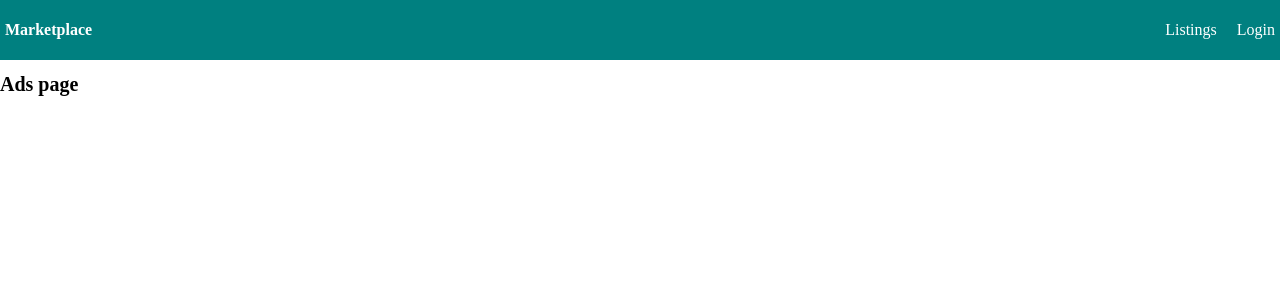
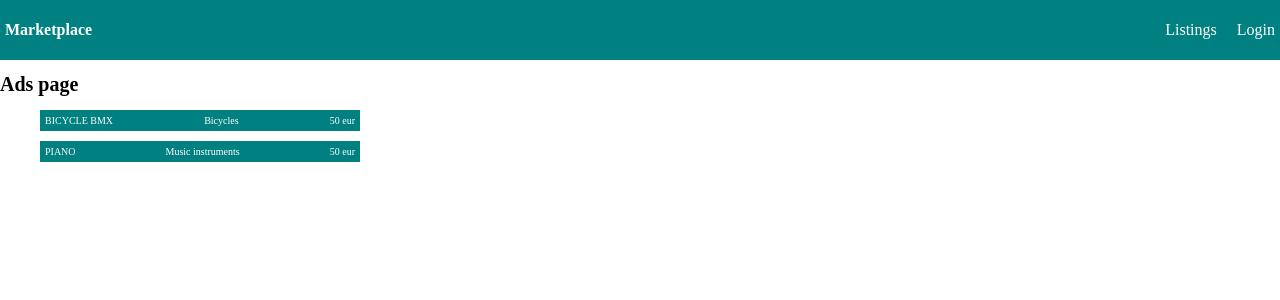
Before and after one commit to sergeidevz/marketplace-fullstack-example, an Angular app in the folder frontend-angular/: page /listings in a window 1280 px wide. Shown: the top 300 px of the page. Built offline with nearby package versions, Linux system fonts and the light colour scheme.

Commit message:
add listings page

```diff
--- /dev/null
+++ b/frontend-angular/src/app/models/listing.ts
@@ -0,0 +1,13 @@
+export interface Listing {
+  id: string;
+  title: string;
+  category: string;
+  description: string;
+  price: number;
+  currency: string;
+  location: string;
+  createdAt: string;
+  updatedAt: string;
+  user: string; // id vs User
+  status: string;
+}
--- a/frontend-angular/src/app/pages/ads.component.ts
+++ b/frontend-angular/src/app/pages/ads.component.ts
@@ -1,10 +1,67 @@
-import { Component } from '@angular/core';
+import { Component, signal } from '@angular/core';
+import { Listing } from '../models/listing';
 
 @Component({
   selector: 'app-page-ads',
-  styles: ``,
+  styles: `
+    .list-item {
+      background: teal;
+      padding: 5px;
+      display: flex;
+      justify-content: space-between;
+      gap: 20px;
+      color: white;
+    }
+
+    .list {
+      display: flex;
+      flex-direction: column;
+      gap: 10px;
+      width: 20rem;
+    }
+  `,
   template: `
     <h1>Ads page</h1>
+
+    <ul class="list">
+      @for (listing of listings(); track listing.id) {
+        <li class="list-item">
+          <span>{{ listing.title.toUpperCase() }}</span>
+          <span>{{ listing.category }}</span>
+          <span>{{ listing.price }} {{ listing.currency }}</span>
+        </li>
+      }
+    </ul>
   `,
 })
-export class AdsComponent {}
+export class AdsComponent {
+  // TEST: test data
+  listings = signal<Listing[]>([
+    {
+      title: 'Bicycle BMX',
+      id: '123',
+      category: 'Bicycles',
+      currency: 'eur',
+      description: 'Well used bike for kids',
+      location: 'Funchal',
+      price: 50,
+      status: 'active',
+      updatedAt: new Date().toISOString(),
+      createdAt: new Date().toISOString(),
+      user: '123',
+    },
+    {
+      title: 'Piano',
+      id: '1234',
+      category: 'Music instruments',
+      currency: 'eur',
+      description: 'Well used bike for kids',
+      location: 'Funchal',
+      price: 50,
+      status: 'active',
+      updatedAt: new Date().toISOString(),
+      createdAt: new Date().toISOString(),
+      user: '123',
+    },
+  ]);
+}
```
